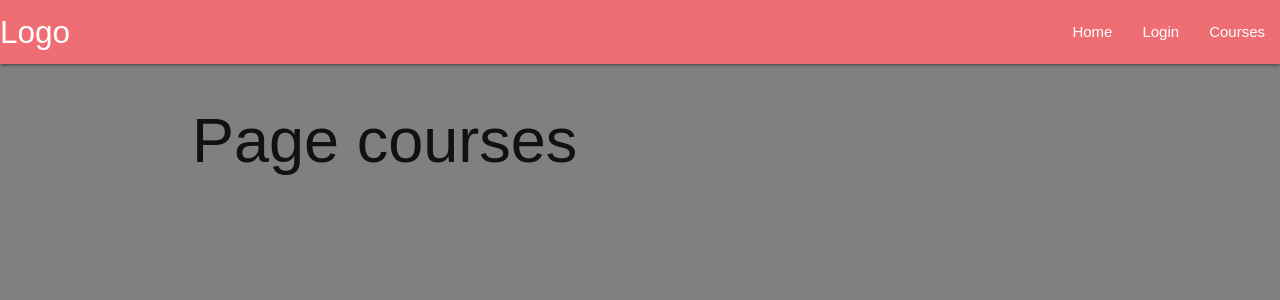
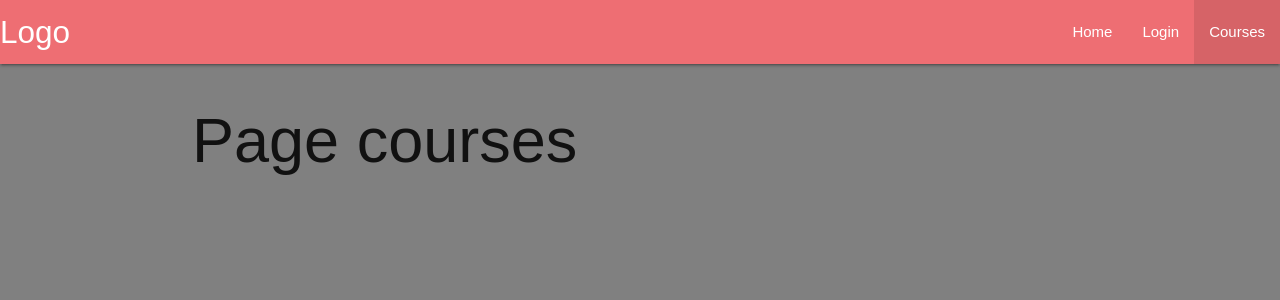
Before and after one commit to Luc4sGomes/Angular_Study, an Angular app: page /courses in a window 1280 px wide. Shown: the top 300 px of the page. Built offline with nearby package versions, Linux system fonts and the light colour scheme.

Commit message:
added study about routerlinkactive in angular routes

```diff
--- a/src/app/app.component.html
+++ b/src/app/app.component.html
@@ -3,8 +3,8 @@
     <a [routerLink]="['/']" class="brand-logo">Logo</a>
     <ul id="nav-mobile" class="right hide-on-med-and-down">
       <li><a [routerLink]="['/']">Home</a></li>
-      <li><a [routerLink]="['/login']">Login</a></li>
-      <li><a [routerLink]="['/courses']">Courses</a></li>
+      <li routerLinkActive="active"><a [routerLink]="['/login']">Login</a></li>
+      <li routerLinkActive="active"><a [routerLink]="['/courses']">Courses</a></li>
     </ul>
   </div>
 </nav>
```
